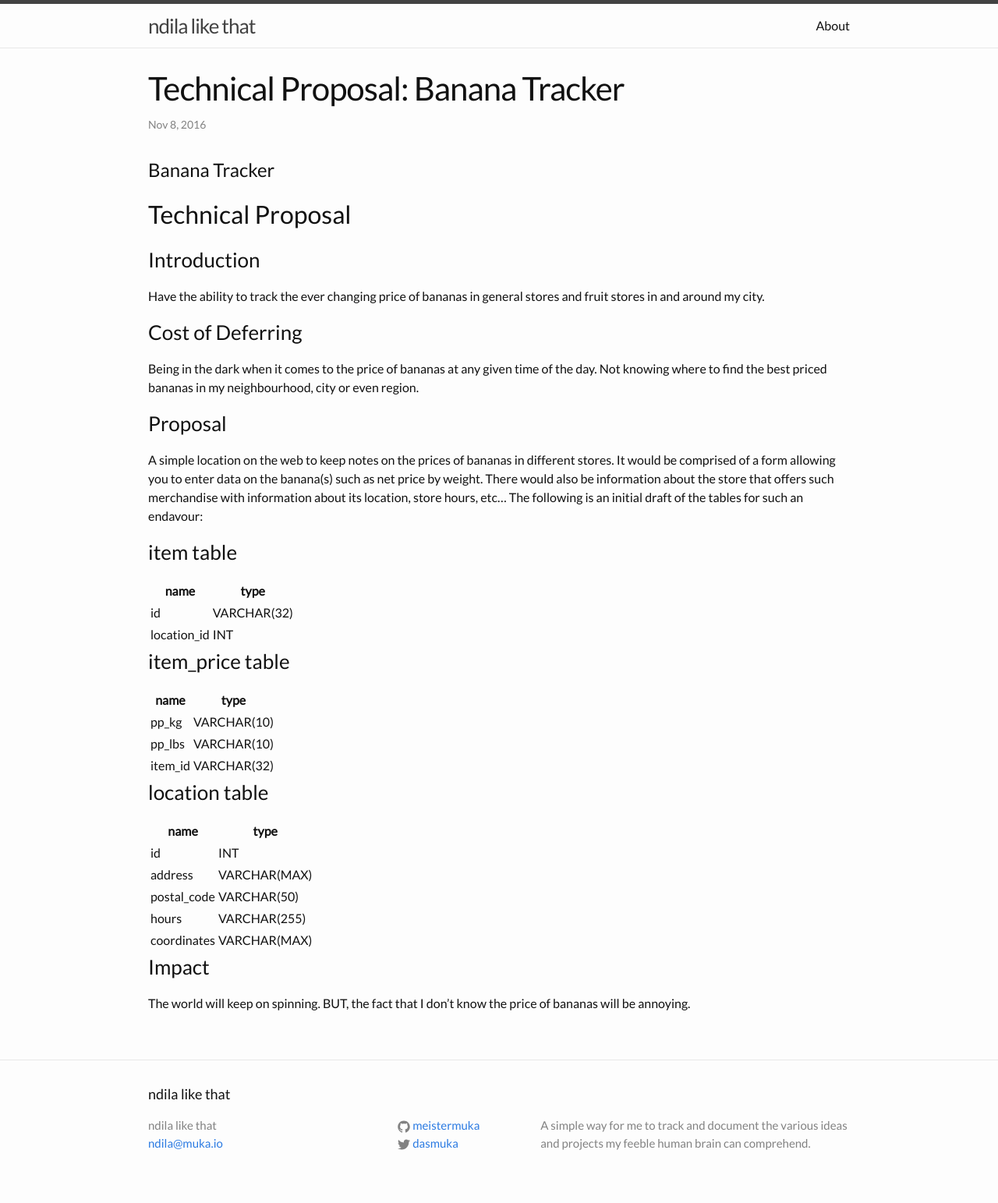
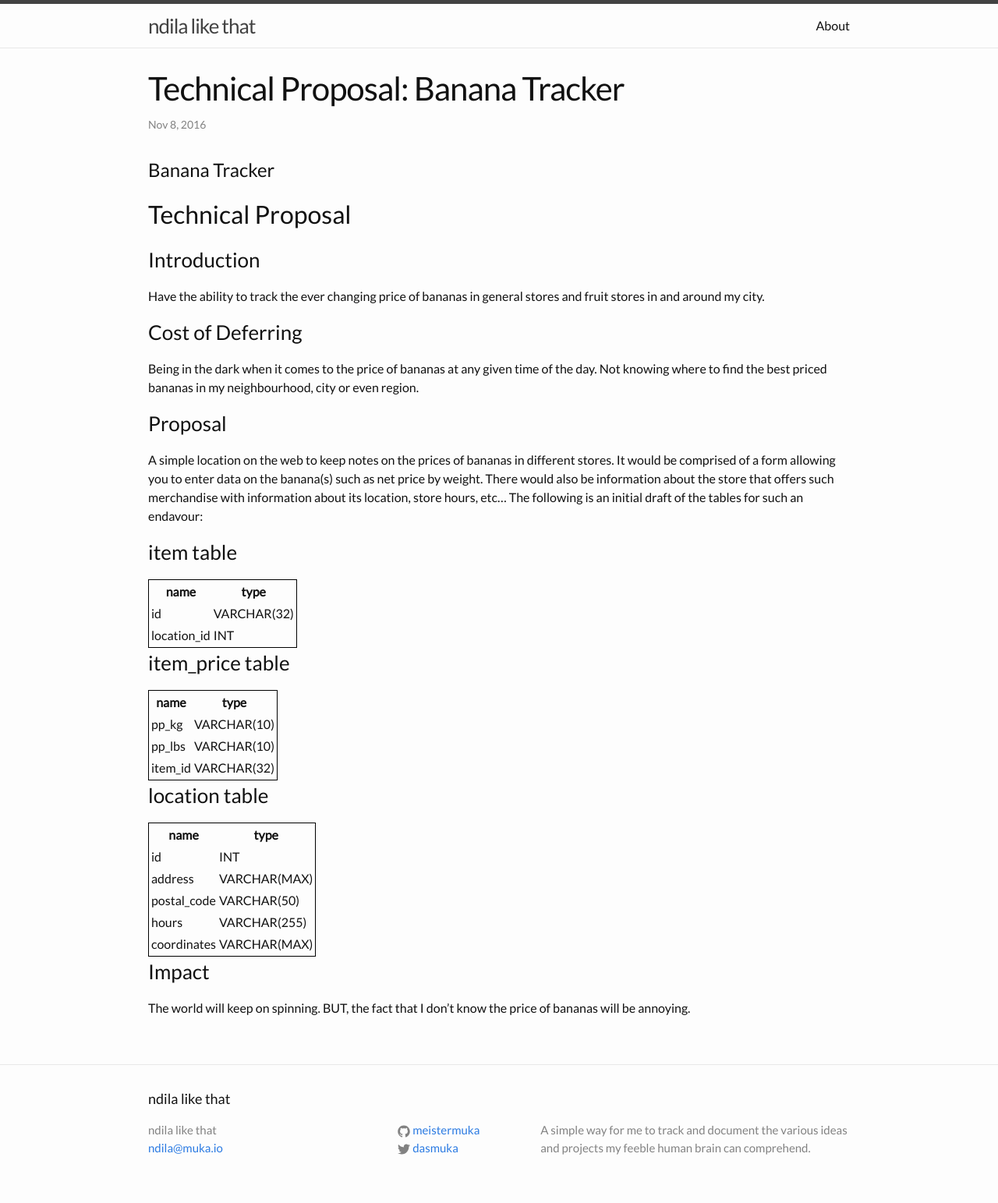
Before and after one commit to meistermuka/meistermuka.github.io, a Jekyll site: the page built from _posts/2016-11-08-banana-tracker-technical-proposal.markdown, in a window 1280 px wide. Shown: the whole page at 78% size. Built offline with Jekyll 4.4.1, drawn with Linux system fonts in a browser that asks for light colours.

Commit message:
Update 2016-11-08-banana-tracker-technical-proposal.markdown

```diff
--- a/_posts/2016-11-08-banana-tracker-technical-proposal.markdown
+++ b/_posts/2016-11-08-banana-tracker-technical-proposal.markdown
@@ -24,7 +24,7 @@ A simple location on the web to keep notes on the prices of bananas in different
 The following is an initial draft of the tables for such an endavour:
 
 ### item table
-<table>
+<table style="border: 1px solid #000">
   <tr>
   <th>name</th>
   <th>type</th>
@@ -40,7 +40,7 @@ The following is an initial draft of the tables for such an endavour:
 </table>
 
 ### item_price table
-<table>
+<table style="border: 1px solid #000">
   <tr>
   <th>name</th>
   <th>type</th>
@@ -60,7 +60,7 @@ The following is an initial draft of the tables for such an endavour:
 </table>
 
 ### location table
-<table>
+<table style="border: 1px solid #000">
   <tr>
   <th>name</th>
   <th>type</th>
```
